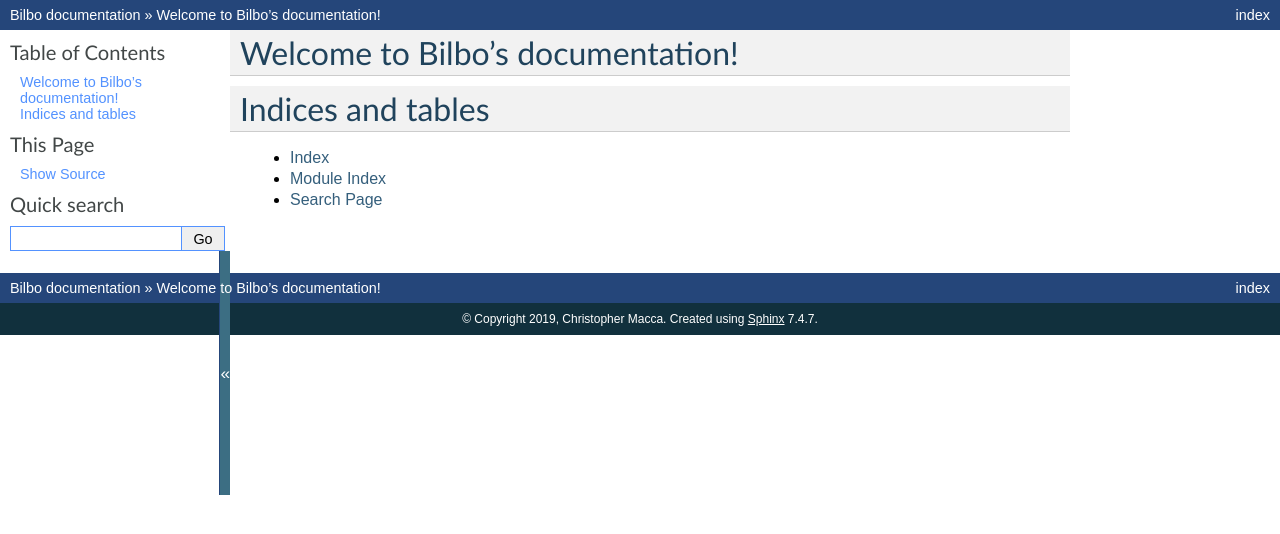
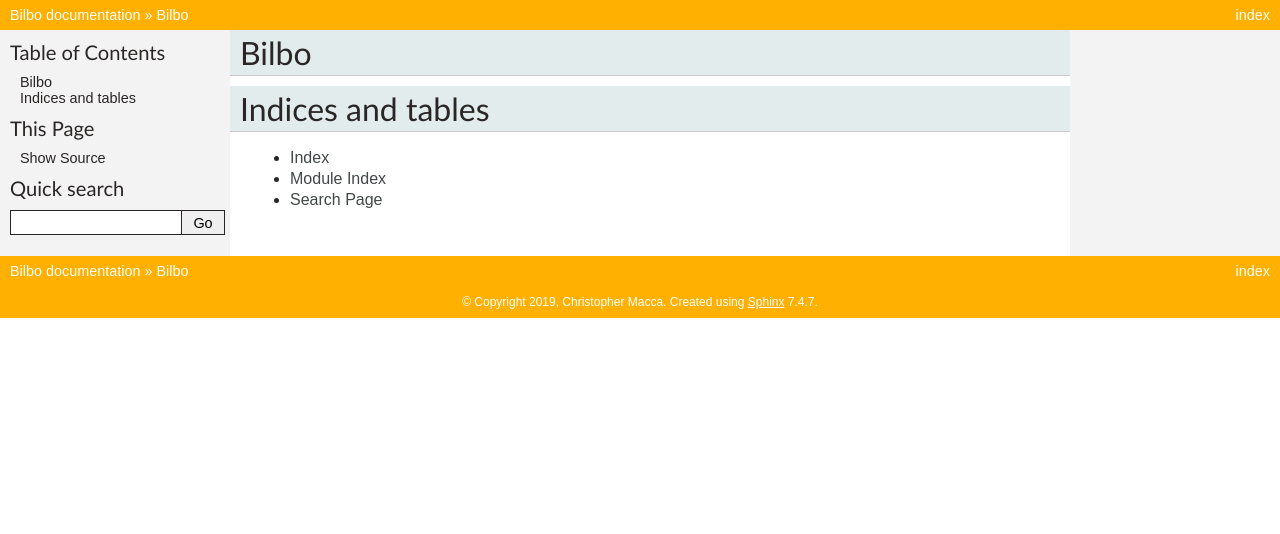
Before and after one commit to maccth/bilbo, a Sphinx documentation site: the page built from docs/index.rst, in a window 1280 px wide. Shown: the top 534 px of the page. Built offline with Sphinx 7.4.7, drawn with Linux system fonts in a browser that asks for light colours.

```diff
--- a/docs/conf.py
+++ b/docs/conf.py
@@ -53,28 +53,39 @@ html_theme = 'classic'
 # so a file named "default.css" will overwrite the builtin "default.css".
 html_static_path = ['_static']
 
+# https://www.ibm.com/design/v1/language/resources/color-library/
+
 html_theme_options = {
-    "collapsiblesidebar" : True,
-#     "footerbgcolor"     : "#e7e9f7",
-#     "footertextcolor"   : "#252e6a",
-    "sidebarbgcolor"    : "#fff",
-# #     "sidebarbtncolor"   :
-    "sidebartextcolor"  : "#424747",
-    "sidebarlinkcolor"  : "#5392ff",
-    "relbarbgcolor"     : "#25467a",
-#     "relbartextcolor"   : "#252e6a",
-# #     "relbarlinkcolor"   :
-    "bgcolor"   : "#fff",
-#     "textcolor"         : "#252e6a",
-# #     "linkcolor"         :
-# #     "visitedlinkcolor"  :
-    # "headbgcolor"       : "#25467a",
-#     "headtextcolor"     : "#252e6a",
-#     "headlinkcolor"     : "#252e6a",
-# #     "codebgcolor"       :
-# #     "codetextcolor"     :
-# #     "bodyfont"          :
-#     "headfont"  : "Helvetica",
+    "collapsiblesidebar" : False,
+
+    "footerbgcolor"     : "#ffb000",
+    # Alternatively, a nice blue
+    # "footerbgcolor"     : "#648fff",
+    "footertextcolor"   : "#fff",
+
+    "relbarbgcolor"     : "#ffb000",
+    "relbartextcolor"   : "#fff",
+    "relbarlinkcolor"   : "#fff",
+
+    "sidebarbgcolor"    : "#f3f3f3",
+    "sidebartextcolor"  : "#2a2626",
+    "sidebarlinkcolor"  : "#2a2626",
+    # "sidebarbtncolor"   : "#e9e8ff",
+
+    "headbgcolor"       : "#e3ecec",
+    "headtextcolor"     : "#2a2626",
+    "headlinkcolor"     : "#2a2626",
+
+    "bgcolor"           : "#fff",
+    "textcolor"         : "#2a2626",
+    "linkcolor"         : "#424747",
+    "visitedlinkcolor"  : "#424747",
+
+#     "codebgcolor"       :
+#     "codetextcolor"     :
+#     "bodyfont"          :
+    "headfont"  : "Gill Sans",
+
 }
 
 # footerbgcolor (CSS color): Background color for the footer line.
--- a/docs/index.rst
+++ b/docs/index.rst
@@ -3,18 +3,15 @@
    You can adapt this file completely to your liking, but it should at least
    contain the root `toctree` directive.
 
-Welcome to Bilbo's documentation!
-=================================
+Bilbo
+=====
 
 .. toctree::
    :maxdepth: 2
    :caption: Contents:
 
-
-
 Indices and tables
 ==================
-
 * :ref:`genindex`
 * :ref:`modindex`
 * :ref:`search`
```
